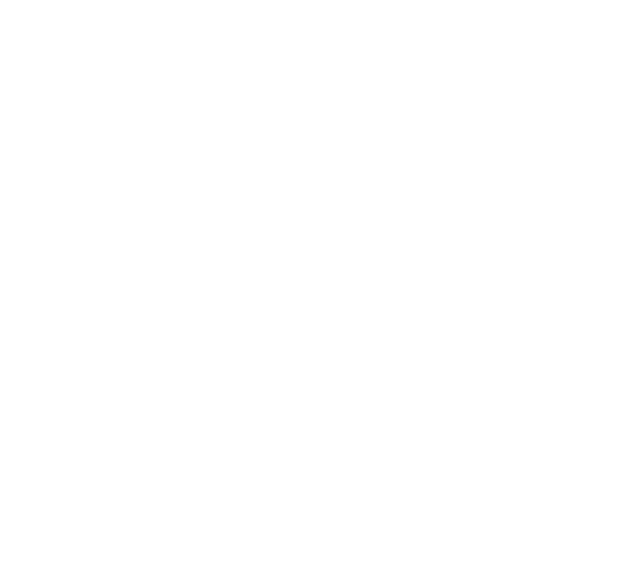
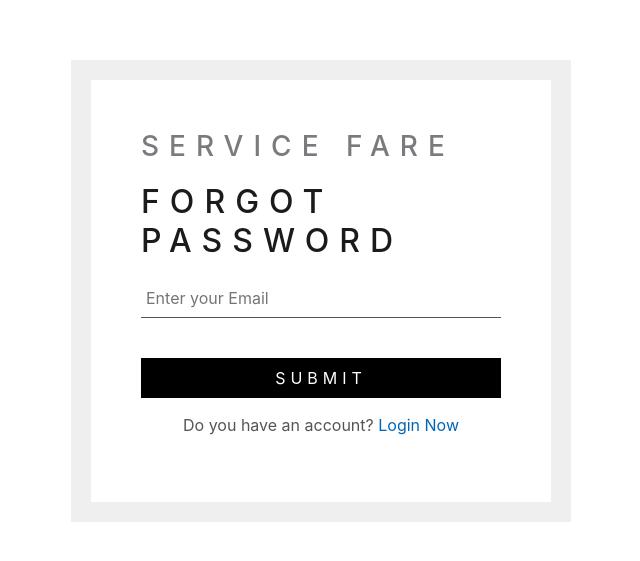
Before and after one commit to SuperUser-199/service-fare, a React (Create React App) app in the folder client/: page /forgotpassword in a window 1280 px wide. Shown: the part 109-670 px from the top of the page, without its empty margins (319-959 px from the left). Built offline with nearby package versions, Linux system fonts and the light colour scheme; the HTML template or start-up script is replaced by a standard one.

Commit message:
added forgot password

```diff
--- a/client/src/App.css
+++ b/client/src/App.css
@@ -9,7 +9,7 @@
 
 .App-header {
   background-color: #222;
-  height: 150px;
+  height: auto;
   padding: 20px;
   color: white;
 }
--- a/client/src/App.js
+++ b/client/src/App.js
@@ -3,6 +3,7 @@
 import Home from './pages/home'
 import Register from './components/Register';
 import Login from './components/Login';
+import Forgotpass from './components/Forgotpassword';
 import {
   BrowserRouter as Router,
   Switch,
@@ -21,6 +22,10 @@
       <Route path="/login">
         <Login />
       </Route>
+      <Route path="/forgotpassword">
+        <Forgotpass />
+      </Route>
+
     </Switch>
   </Router>
   );
--- /dev/null
+++ b/client/src/components/Forgotpassword.js
@@ -0,0 +1,25 @@
+import React from 'react'
+import './Style.css'
+
+function Forgotpass() {
+    return (
+        <div class="container">
+        <div class="logo">
+            <h3>Service Fare</h3>
+        </div>
+            <div class="register-form toggle">
+                <h2>Forgot Password</h2>
+                <form autocomplete="off">
+                    <input type="email" name="register-ml" id="register-ml" required placeholder="Enter your Email"/>
+                    <div class="register-row">
+
+                    </div>
+                    <button type="submit">Submit</button>
+                    <p>Do you have an account? <a href="/login" class="switch">Login Now</a></p>
+                </form>
+            </div>
+        </div>
+    )
+}
+
+export default Forgotpass
--- a/client/src/components/Login.js
+++ b/client/src/components/Login.js
@@ -11,7 +11,7 @@
             <div class="login-form">
                 <h2>Login</h2>
                 <form autocomplete="off">
-                    <input type="email" name="login-ml" id="login-ml" required placeholder="Enter your mail"/>
+                    <input type="email" name="login-ml" id="login-ml" required placeholder="Enter your Email"/>
                     <input type="password" name="login-pd" id="login-pd" required placeholder="Enter your password"/>
 
                     <div class="login-row">
@@ -19,15 +19,15 @@
                             <input type="checkbox" name="login-chk" id="login-chk"/>
                             Remember password
                         </label>
-                        <a href="/">Forgot password</a>
+                        <a href="/forgotpassword">Forgot password</a>
                     </div>
                     <button type="submit">Login</button>
                     <p>Or login with</p>
                     <div class="login-social">
-                        <a href="/" id="fb">Facebook</a>
-                        <a href="/" id="gg">Google</a>
+                        <a href="#" id="fb">Facebook</a>
+                        <a href="#" id="gg">Google</a>
                     </div>
-                    <p>Don't have an account? <a href="/" class="switch">Register Now</a></p>
+                    <p>Don't have an account? <a href="/register" class="switch">Register Now</a></p>
                 </form>
             </div>
         </div>
--- a/client/src/components/Register.js
+++ b/client/src/components/Register.js
@@ -12,7 +12,7 @@
                 <form autocomplete="off">
                     <input type="text" name="reg-fname" id="reg-fname" required placeholder="Enter your first name"/>
                     <input type="text" name="reg-lname" id="reg-lname" required placeholder="Enter your last name"/>
-                    <input type="email" name="register-ml" id="register-ml" required placeholder="Enter your mail"/>
+                    <input type="email" name="register-ml" id="register-ml" required placeholder="Enter your Email"/>
                     <input type="number" name="mobno" id="mobno" required placeholder="Enter your mobile number"/>
                     <input type="password" name="register-pd" id="register-pd" required placeholder="Enter your password"/>
                     <input type="password" name="register-cpd" id="register-cpd" required placeholder="Confirm your password"/>
@@ -20,7 +20,7 @@
 
                     </div>
                     <button type="submit">Register</button>
-                    <p>Do you have an account? <a href="/" class="switch">Login Now</a></p>
+                    <p>Do you have an account? <a href="/login" class="switch">Login Now</a></p>
                 </form>
             </div>
         </div>
--- a/client/src/pages/home.jsx
+++ b/client/src/pages/home.jsx
@@ -9,6 +9,12 @@
     </header>
 
 </div>
+<div>
+  <button><a href="/login">Login</a></button>
+  <button><a href="/register">Register</a></button>
+  <button><a href="/forgotpassword">Forgot Password</a></button>
+
+</div>
     </>
   );
 }
```
Also changed, not shown: 1 other file (tests, documents, lock files or other folders).
